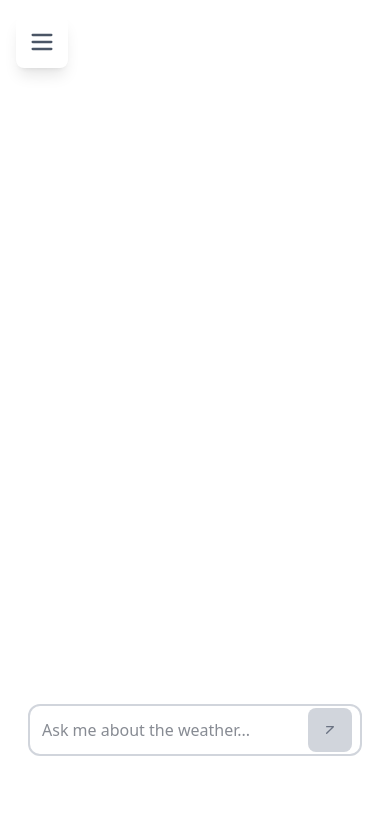
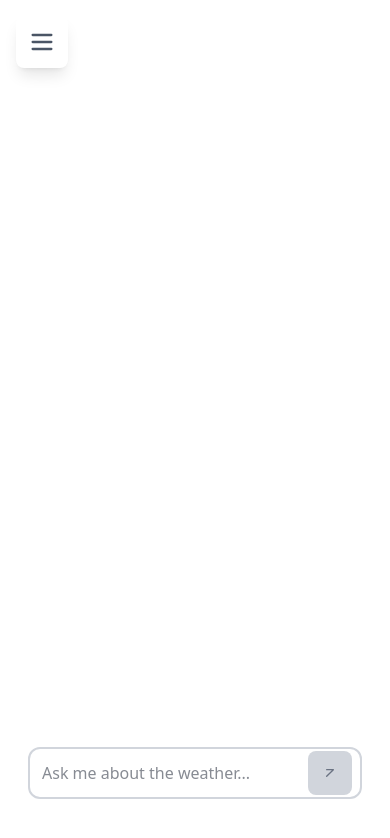
Before and after one commit to yassh9/yash_pazago_test, a React (Vite) app: page / in a window 390 px wide. Shown: the top 838 px of the page. Built offline with nearby package versions, Linux system fonts and the light colour scheme.

Commit message:
Adjust mobile chat area padding for improved spacing

```diff
--- a/src/App.jsx
+++ b/src/App.jsx
@@ -322,7 +322,7 @@ function AppContent() {
           {/* Container to limit width on desktop */}
           <div className={`flex-1 flex flex-col ${isMobile ? 'w-full' : 'max-w-4xl mx-auto w-full px-6'} h-full`}>
             {/* Message area - scrollable, takes available space, full height */}
-            <div className={`flex-1 overflow-y-auto ${isMobile ? 'pb-18 mb-2' : ''}`}>
+            <div className={`flex-1 overflow-y-auto ${isMobile ? 'pb-16 mb-2' : ''}`}>
               <ChatWindow
                 messages={messageData}
                 isLoading={isLoading}
@@ -335,7 +335,7 @@ function AppContent() {
 
             {/* Input Area - Fixed at bottom with extra mobile spacing */}
             <div className={`${isMobile ? 'fixed bottom-0 left-0 right-0 z-30 px-4 py-3' : 'flex-shrink-0'}`}
-                 style={isMobile ? { paddingBottom: 'calc(1rem + env(safe-area-inset-bottom) + 60px)' } : {}}>
+                 style={isMobile ? { paddingBottom: 'calc(0.5rem + env(safe-area-inset-bottom) + 25px)' } : {}}>
               <Searchbox
                 SetValue={SetValue}
                 value={value}
```
